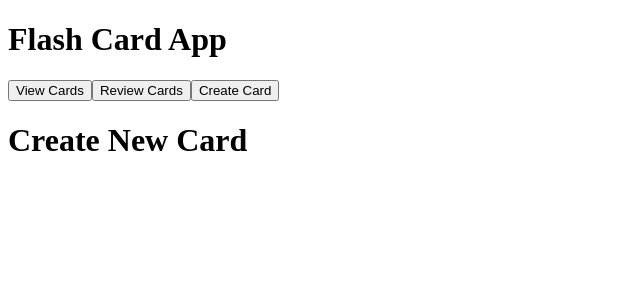
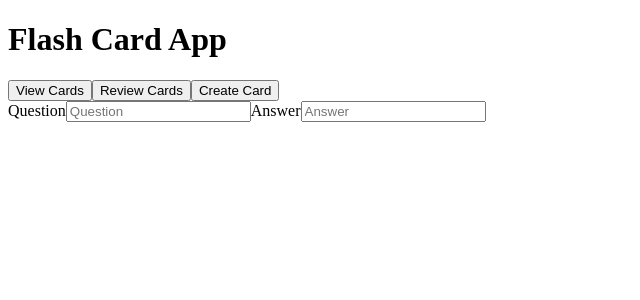
Before and after one commit to toddshinto/react-flash-cards-pt, a React app: page / in a window 1280 px wide. Both pictures are taken after a click on the button "Create Card". Shown: the top 300 px of the page, without its empty margins (0-640 px from the left). Built offline with nearby package versions, Linux system fonts and the light colour scheme; the HTML template or start-up script is replaced by a standard one.

Commit message:
add card

```diff
--- a/src/components/create-card.jsx
+++ b/src/components/create-card.jsx
@@ -1,9 +1,49 @@
 import React from 'react';
+import { AppContext } from './app-context';
 
 class CreateCard extends React.Component {
+  constructor(props) {
+    super(props);
+    this.state = {
+      question: '',
+      answer: ''
+    };
+    this.handleSubmit = this.handleSubmit.bind(this);
+  }
+
+  handleChange(event) {
+    this.setState({
+      [event.target.name]: event.target.value
+    });
+  }
+
+  handleReset() {
+    this.setState({
+      question: '',
+      answer: ''
+    });
+  }
+
+  handleSubmit(event) {
+    event.preventDefault();
+    const card = {
+      question: this.state.question,
+      answer: this.state.answer
+    };
+    this.context.addCard(card);
+  }
+
   render() {
-    return <h1>Create New Card</h1>;
+    return (
+      <form onSubmit={this.handleSubmit}>
+        <label>Question</label>
+        <input onChange={this.handleChange} type="text" placeholder="Question" name="question"></input>
+        <label>Answer</label>
+        <input onChange={this.handleChange} type="text" placeholder="Answer" name="answer"></input>
+      </form>
+    );
   }
 }
 
+CreateCard.contextType = AppContext;
 export default CreateCard;
--- a/src/components/nav.jsx
+++ b/src/components/nav.jsx
@@ -12,5 +12,6 @@ class Nav extends React.Component {
     );
   }
 }
+
 Nav.contextType = AppContext;
 export default Nav;
```
